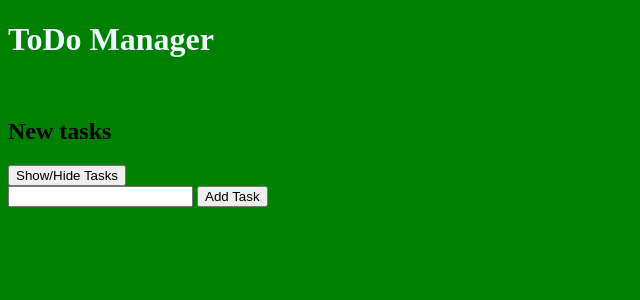
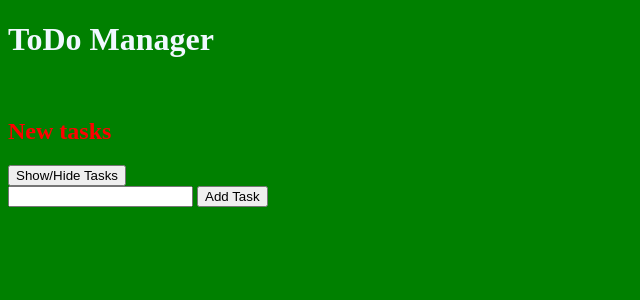
Before and after one commit to L14mW1996/LiamWCN, a Flask app: page /todos in a window 1280 px wide. Shown: the part 26-326 px from the top of the page, without its empty margins (0-640 px from the left). Run offline with Flask 2, Linux system fonts and the light colour scheme.

Commit message:
flask stuff

```diff
--- a/static/css/style.css
+++ b/static/css/style.css
@@ -9,3 +9,7 @@ h1 {
 .hidden {
     display: none;
 }
+
+h2{
+    color: red;
+}
```
